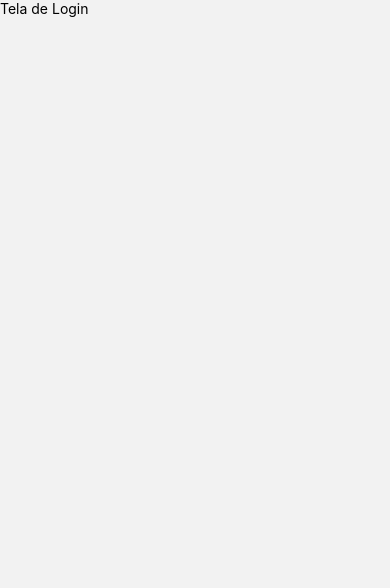
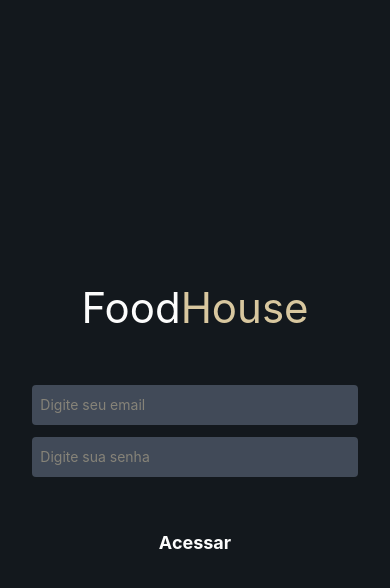
Before and after one commit to jvg87/restaurante, a React Native app in the folder mobile/: screen /SignIn in a window 390 px wide. Shown: the top 588 px of the page. Built offline with nearby package versions, Linux system fonts and the light colour scheme.

Commit message:
feat: login page

```diff
--- a/mobile/src/pages/SignIn/index.jsx
+++ b/mobile/src/pages/SignIn/index.jsx
@@ -1,10 +1,74 @@
 import React from "react";
-import { View, Text } from 'react-native';
+import { View, Text, StyleSheet, TextInput, TouchableOpacity } from 'react-native';
 
 export default function SignIn(){
   return (
-    <View>
-      <Text>Tela de Login</Text>
+    <View style={styles.container}>
+      <Text style={styles.logo}>
+        Food<Text style={styles.logo_house}>House</Text>
+      </Text>
+      <View style={styles.input_container}>
+        <TextInput
+          placeholder="Digite seu email"
+          style={styles.input}
+          placeholderTextColor='#d8c79f75'
+        />
+        <TextInput
+          placeholder="Digite sua senha"
+          style={styles.input}
+          placeholderTextColor='#d8c79f75'
+        />
+      </View>
+      <TouchableOpacity style={styles.button}>
+        <Text style={styles.button_text}>Acessar</Text>
+      </TouchableOpacity>
+
     </View>
   )
 }
+
+const styles = StyleSheet.create({
+  container: {
+    flex: 1,
+    justifyContent: 'center',
+    alignItems: 'center',
+    backgroundColor: '#13181d'
+  },
+  logo: {
+    fontSize: 42,
+    marginBottom: 18,
+    color: '#fcfcfc',
+  },
+  logo_house:{
+    color: '#d8c79f'
+  },
+  input_container: {
+    width: '95%',
+    alignItems: 'center',
+    justifyContent:'center',
+    paddingVertical: 34,
+    paddingHorizontal: 14
+  },
+  input :{
+    width: '95%',
+    height: 40,
+    backgroundColor: '#414a58',
+    marginBottom: 12,
+    borderRadius: 4,
+    paddingHorizontal: 8,
+    color: '#fcfcfc'
+  },
+  button: {
+    width: '85%',
+    height: 40,
+    borderRadius: 4,
+    alignItems: 'center',
+    justifyContent:'center',
+    borderColor: '#fcfcfc'
+  },
+  button_text:{
+    fontSize: 18,
+    fontWeight:'bold',
+    color: '#fcfcfc',
+  }
+})
--- a/mobile/src/routes/index.jsx
+++ b/mobile/src/routes/index.jsx
@@ -1,5 +1,5 @@
 import React from "react";
-import { View } from 'react-native';
+import { View, ActivityIndicator } from 'react-native';
 
 import AppRoutes from "./app.routes";
 import AuthRoutes from "./auth.routes";
@@ -8,6 +8,21 @@ function Routes() {
   const isAuthenticated = false;
   const loading = false;
 
+  if (loading){
+    return (
+      <View
+        style={{
+          flex: 1,
+          backgroundColor: '#13181d',
+          justifyContent: 'center',
+          alignItems: 'center'
+        }}
+      >
+        <ActivityIndicator size={60} color='#d8c79f'/>
+      </View>
+    )
+  }
+
   return (
     isAuthenticated ? <AppRoutes/> : <AuthRoutes/>
   );
```
